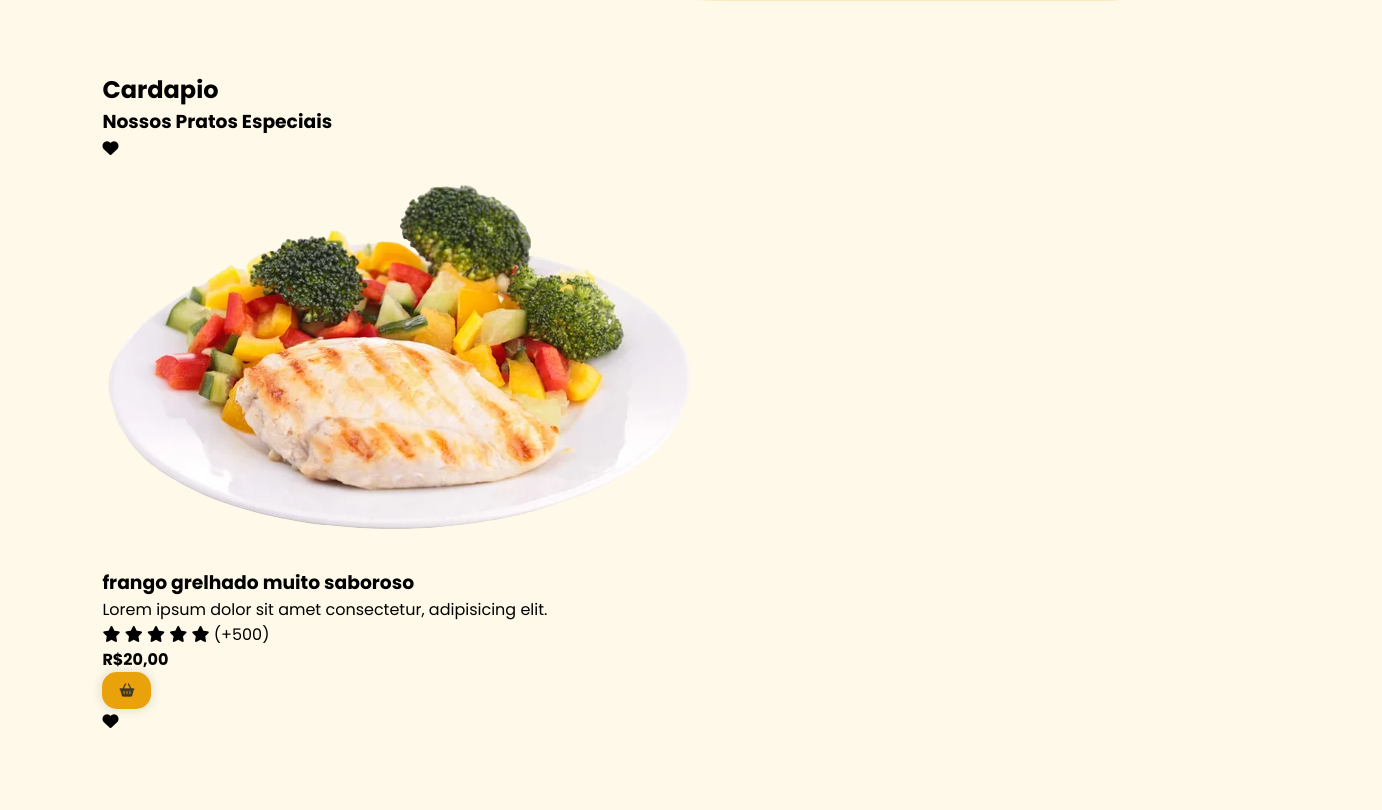
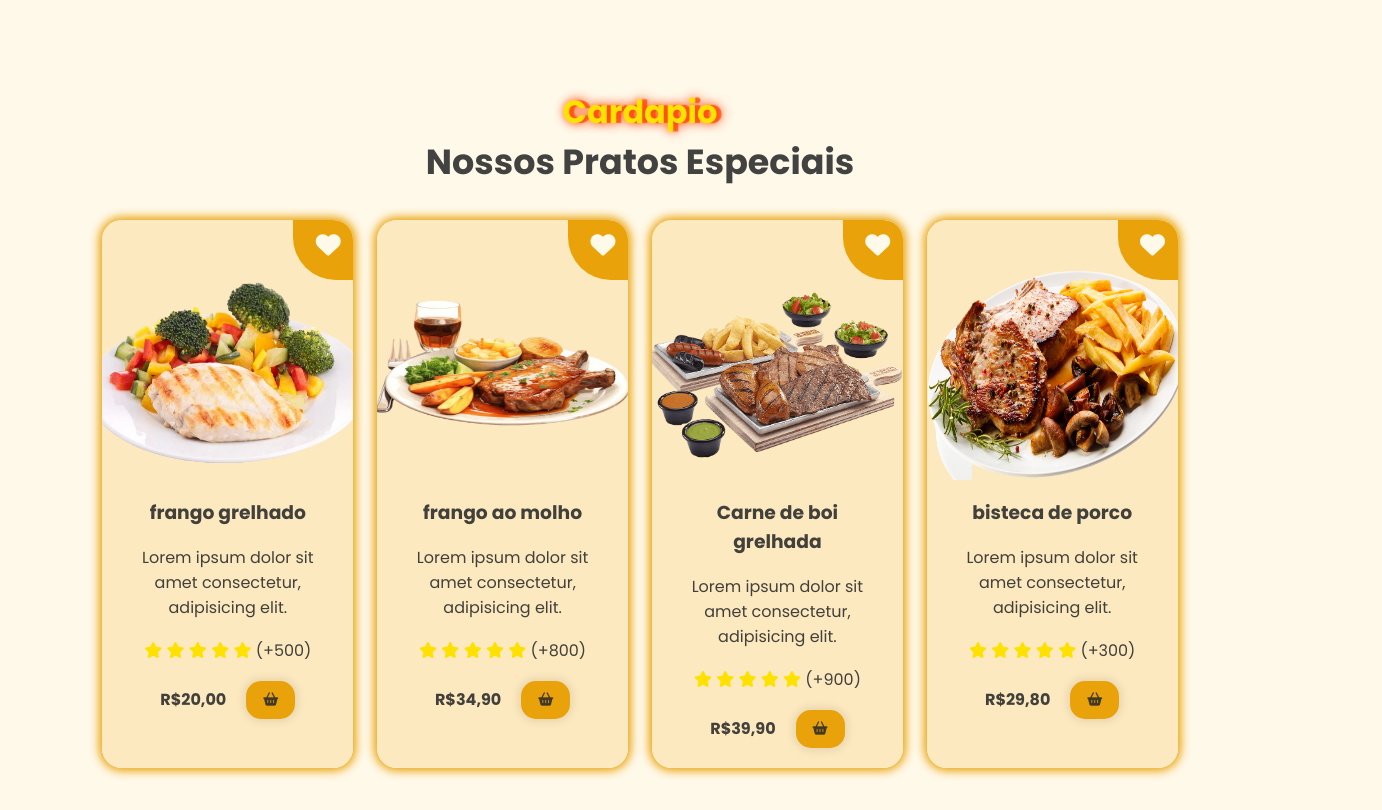
Before and after one commit to felipesantana012/cardapio-digital, a plain HTML site: page index.html in a window 1280 px wide. Shown: the part 766-1576 px from the top of the page, 1382 px wide, since content can reach past the window. Drawn offline with nearby package versions, Linux system fonts and the light colour scheme.

Commit message:
finalizado css menu

```diff
--- a/index.html
+++ b/index.html
@@ -62,7 +62,7 @@
                 <div id="cta_buttons">
                     <a href="#" class="btn-default"><i class="fa-solid fa-book-open"> Ver Cardapio</i> </a>
 
-                <a href="tel:+5555555555" class="btn-default"><i class="fa-solid fa-phone"> (81) 99999-8888</i> </a>
+                    <a href="tel:+5555555555" class="btn-default"><i class="fa-solid fa-phone"> (81) 99999-8888</i> </a>
                 </div>
 
                 <div class="social-media-buttons">
@@ -96,13 +96,13 @@
             <div id="dishes">
 
                 <!---Inicio Prato 01-->
-                <div class="dishe">
-                    <div class="dishe-heart">
+                <div class="dish">
+                    <div class="dish-heart">
                         <i class="fa-solid fa-heart"></i>
                     </div>
 
-                    <img src="/src/img/depositphotos-Photoroom.png-Photoroom.png" class="dish-heart" alt="prato de broculis com frango">
-                    <h3 class="dish-title">frango grelhado muito saboroso</h3>
+                    <img src="/src/img/depositphotos-Photoroom.png-Photoroom.png" class="dish-image" alt="prato de broculis com frango">
+                    <h3 class="dish-title">frango grelhado</h3>
                     <span class="dish-description">Lorem ipsum dolor sit amet consectetur, adipisicing elit. </span>
 
                     <div class="dish-rate">
@@ -123,13 +123,13 @@
 
 
                 <!---Inicio Prato 02-->
-                <div class="dishe">
-                    <div class="dishe-heart">
+                <div class="dish">
+                    <div class="dish-heart">
                         <i class="fa-solid fa-heart"></i>
                     </div>
 
-                    <img src="/src/img/jantar-03-Photoroom.png-Photoroom.png" class="dish-heart" alt="prato de jantar">
-                    <h3 class="dish-title">frango ao molho especial</h3>
+                    <img src="/src/img/jantar-03-Photoroom.png-Photoroom.png" class="dish-image" alt="prato de jantar">
+                    <h3 class="dish-title">frango ao molho </h3>
                     <span class="dish-description">Lorem ipsum dolor sit amet consectetur, adipisicing elit. </span>
 
                     <div class="dish-rate">
@@ -150,12 +150,12 @@
 
 
                  <!---Inicio Prato 03-->
-                <div class="dishe">
-                    <div class="dishe-heart">
+                <div class="dish">
+                    <div class="dish-heart">
                         <i class="fa-solid fa-heart"></i>
                     </div>
 
-                    <img src="/src/img/prato-05-Photoroom.png-Photoroom.png" class="dish-heart" alt="prato de carne grelhada e toscana">
+                    <img src="/src/img/prato-05-Photoroom.png-Photoroom.png" class="dish-image" alt="prato de carne grelhada e toscana">
                     <h3 class="dish-title">Carne de boi grelhada</h3>
                     <span class="dish-description">Lorem ipsum dolor sit amet consectetur, adipisicing elit. </span>
 
@@ -177,13 +177,13 @@
 
 
                  <!---Inicio Prato 04-->
-                <div class="dishe">
-                    <div class="dishe-heart">
+                <div class="dish">
+                    <div class="dish-heart">
                         <i class="fa-solid fa-heart"></i>
                     </div>
 
-                    <img src="/src/img/prato07-Photoroom.png-Photoroom.png" class="dish-heart" alt="prato bisteca de porco com batata frita">
-                    <h3 class="dish-title">bisteca de porco com batata frita</h3>
+                    <img src="/src/img/prato07-Photoroom.png-Photoroom.png" class="dish-image" alt="prato bisteca de porco com batata frita">
+                    <h3 class="dish-title">bisteca de porco</h3>
                     <span class="dish-description">Lorem ipsum dolor sit amet consectetur, adipisicing elit. </span>
 
                     <div class="dish-rate">
--- a/src/styles/header.css
+++ b/src/styles/header.css
@@ -1,9 +1,9 @@
 header{
     width: 100%;
-    padding: 28px 8%;
+    padding: 20px 8%;
     background-color: var(--cor-primaria-medio);
+    box-shadow: 0px 0px 8px var(--cor-fonte-medio);
 
-    box-shadow: 0px 0px 8px var(--cor-fonte-medio);
 
 }
 
@@ -65,7 +65,7 @@ header{
     display: none;
 }
 
-@media screen and (max-width:1170px){
+@media screen and (max-width:1137px){
 
     #nav_list, #navbar .btn-default{
         display: none;
--- a/src/styles/main.css
+++ b/src/styles/main.css
@@ -10,7 +10,7 @@
     display: flex;
     flex-direction: column;
     gap: 28px;
-    margin-top: 5%;
+    margin-top: 1%;
 }
 
 #cta .title{
@@ -28,6 +28,7 @@
 
 #cta .description{
     font-size: 1.2rem;
+    color: var(--cor-fonte-medio);
 }
 
 #cta_buttons{
@@ -47,49 +48,33 @@
     justify-content: end;
     width: 70%;
     z-index: 2;
-
+    object-fit: cover;
 }
 
 #banner img{
+    max-width: 100%;
     height: 90%;
-    width: fit-content;
+
 }
 
 .shape{
     background-color:var(--cor-primaria-medio);
-    width: 55%;
+    width: 50%;
     height: 90%;
     position: absolute;
     border-radius: 35% 30% 10% 35%;
     right: 0;
     z-index: 1;
     margin-right: 8%;
+    box-shadow: 0px 0px 10px 3px var(--cor-secundaria-Escuro);
+    overflow: hidden;
+
 }
 
-/*Tablete*/
-@media screen and (max-width:1250px){
 
-#cta{
-    gap: 10px;
-}
-
-#banner img{
-    height: 70%;
-}
-
-.shape{
-    width: 48%;
-    height: 70%;
-}
-
-#cta .title{
-    font-size: 3rem;
-
-}
-}
 
 /*Celular*/
-@media screen and (max-width:990px){
+@media screen and (max-width:1137px){
 
     #home{
         min-height: 100%;
@@ -112,5 +97,10 @@
         font-size: 11px;
     }
 
+    #cta .title{
+        font-size: 3rem;
+
+    }
+
 
 }
--- /dev/null
+++ b/src/styles/menu.css
@@ -0,0 +1,101 @@
+#menu{
+    display: flex;
+    flex-direction: column;
+    align-items: center;
+    justify-content: center;
+    min-height: 100vh;
+
+}
+
+#dishes{
+    width: 100%;
+    display: flex;
+    justify-content: center;
+    gap: 24px;
+    margin-top: 32px;
+}
+
+.dish{
+    display: flex;
+    flex-direction: column;
+    align-items: center;
+    border-radius: 20px;
+    gap: 18px;
+    width: 25%;
+    padding: 20px;
+    background-color: var(--cor-primaria-medio);
+    box-shadow: 0px 0px 10px 3px var(--cor-secundaria-Escuro);
+    position: relative;
+    overflow: hidden;
+}
+
+.dish-heart{
+    position: absolute;
+    background-color: var(--cor-secundaria-Escuro);
+    display: flex;
+    align-items: center;
+    justify-content: center;
+    font-size: 1.56rem;
+    color: var(--cor-primaria-claro);
+    width: 70px;
+    height: 70px;
+    right: -10px;
+    top: -10px;
+    border-radius: 0px 38px 0px 43px;
+}
+
+.dish-image{
+    padding-top: 30px;
+    width: 18rem;
+    height: 15rem;
+}
+
+.dish-description{
+    color: var(--cor-fonte-medio);
+    text-align: center;
+}
+
+.dish-title{
+    color: var(--cor-fonte-medio);
+    text-align: center;
+}
+
+.dish-rate i{
+    color: var(--cor-secundaria-Claro);
+}
+
+.dish-rate span{
+    color: var(--cor-fonte-medio);
+}
+
+.dish-price{
+    display: flex;
+    justify-content: center;
+    gap: 20px;
+    align-items: center;
+    color: var(--cor-fonte-medio);
+
+}
+
+.dish-price i{
+    align-items: center;
+}
+
+@media screen and (max-width:1137px){
+
+    #dishes{
+        flex-wrap: wrap;
+        justify-content: center;
+    }
+
+    .dish{
+        width: calc(50% - 12px);
+    }
+}
+
+@media screen and (max-width:600px){
+
+    .dish{
+        width:100%;
+    }
+}
--- a/src/styles/styles.css
+++ b/src/styles/styles.css
@@ -3,6 +3,7 @@
 
 @import url('/src/styles/header.css');
 @import url('/src/styles/main.css');
+@import url('/src/styles/menu.css');
 
 *{
     font-family: 'Poppins', sans-serif;
@@ -31,7 +32,7 @@
 
 .modo-dark{
     transition-duration: 0.5s;
-    --cor-primaria-claro: #8f2626ec;
+    --cor-primaria-claro: #8f3030d0;
     --cor-primaria-medio: #7720209a;
     --cor-fonte-medio: #ffffff;
     --cor-fonte-escuro: #e9a209;
@@ -91,3 +92,19 @@ section{
 .social-media-buttons a:hover{
     background-color: var(--cor-secundaria-Claro);
 }
+
+
+.section-title{
+    color: var(--cor-secundaria-Claro);
+    font-size: 2rem;
+    text-shadow: 0px 0px 8px var(--cor-fonte-laranja),
+                 5px 0px 12px var(--cor-fonte-laranja),
+                 5px 0px 1px var(--cor-fonte-laranja);
+}
+
+.section-subtitle{
+    font-size: 2.18rem;
+    color:var(--cor-fonte-medio) ;
+    text-align: center;
+    align-items: center;
+}
```
